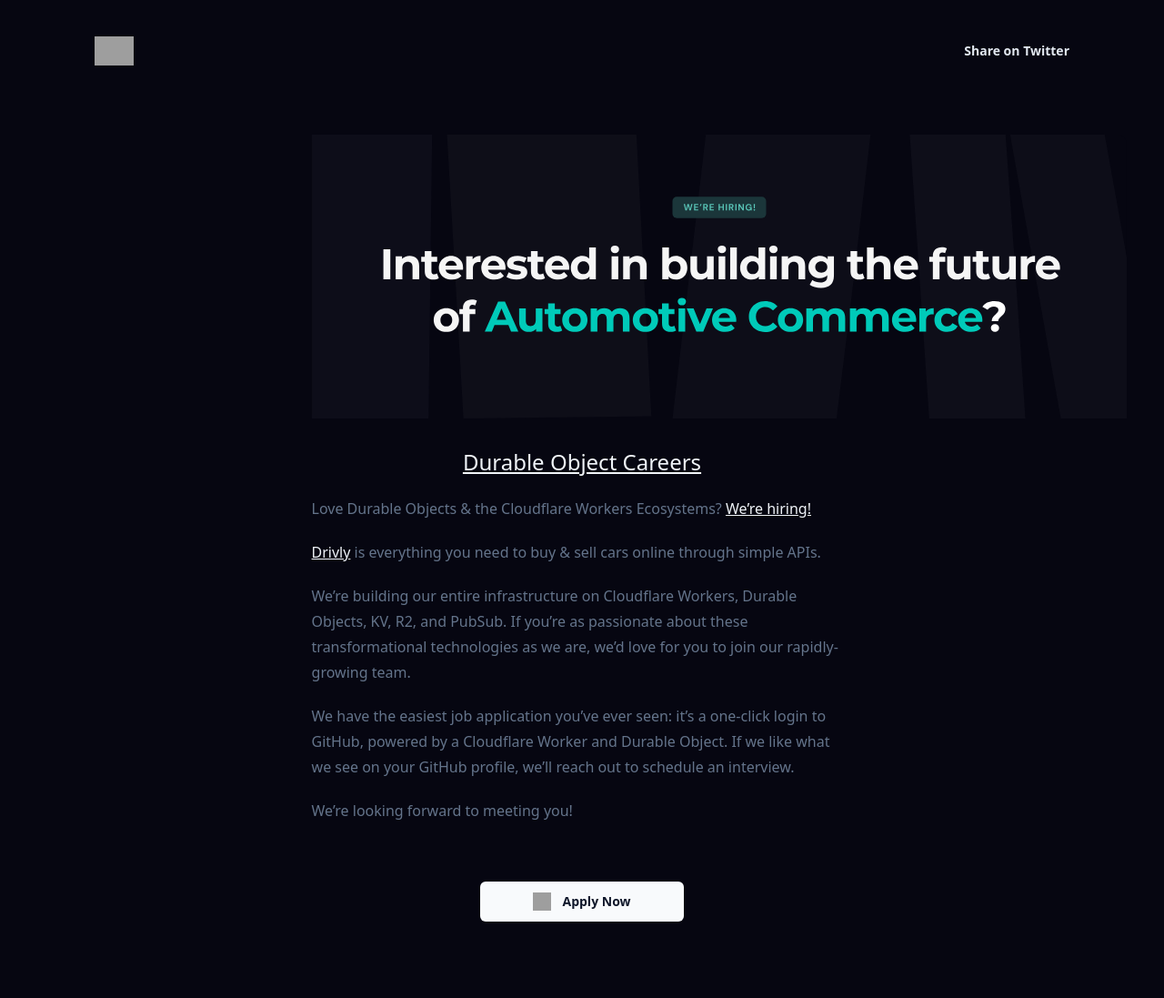
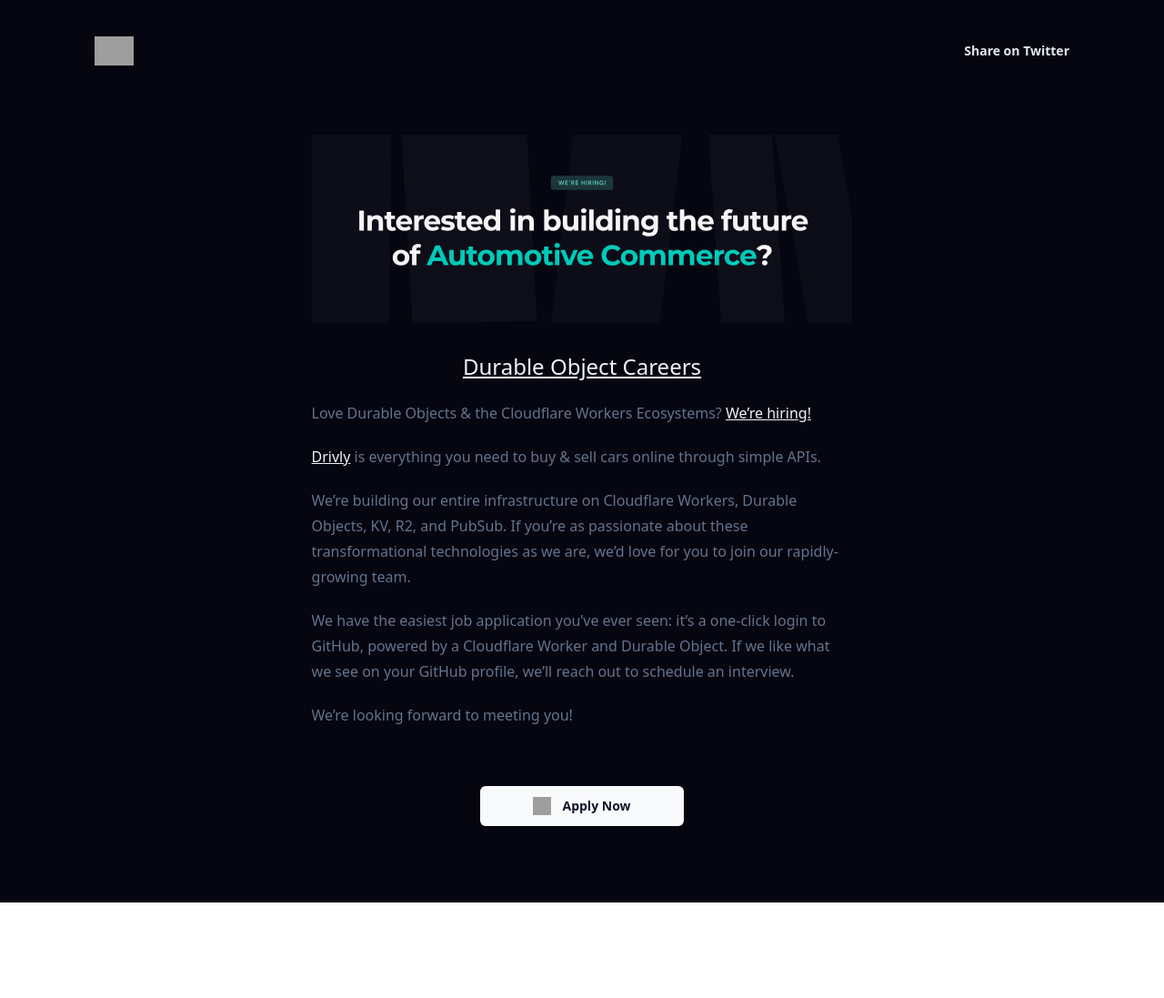
Before and after one commit to drivly/careers.do, a Jekyll site: the page built from README.md, in a window 1280 px wide. Shown: the whole page at 91% size. Built offline with Jekyll 4.4.1, drawn with Linux system fonts in a browser that asks for light colours; nearby versions of some CDN libraries; our own code applies the rules of GitHub Pages for plain Markdown files; after the commit the page ends 992 px from its top, so only the background shows below that; grey boxes are pictures that could not be loaded.

Commit message:
updated prose <P>

```diff
--- a/_layouts/default.html
+++ b/_layouts/default.html
@@ -30,7 +30,7 @@
   <div class="relative flex min-h-screen flex-col justify-center overflow-hidden bg-[#060611] py-4 sm:py-1">
     <div class="mx-auto max-w-4xl px-4 mt-6 sm:py-10 text-center sm:px-6 lg:px-8">
       <div
-        class="mx-auto mt-6 text-md tracking-loose text-slate-500 prose py-6 prose-a:text-slate-100 prose-h1:text-2xl prose-img:max-w-4xl prose-img:mx-auto prose-p:text-left prose-p:max-w-2xl">
+        class="mx-auto mt-6 text-md tracking-loose text-slate-500 prose py-6 prose-a:text-slate-100 prose-h1:text-2xl prose-p:text-left prose-p:max-w-2xl">
         {{ content }}
       </div>
 
```
